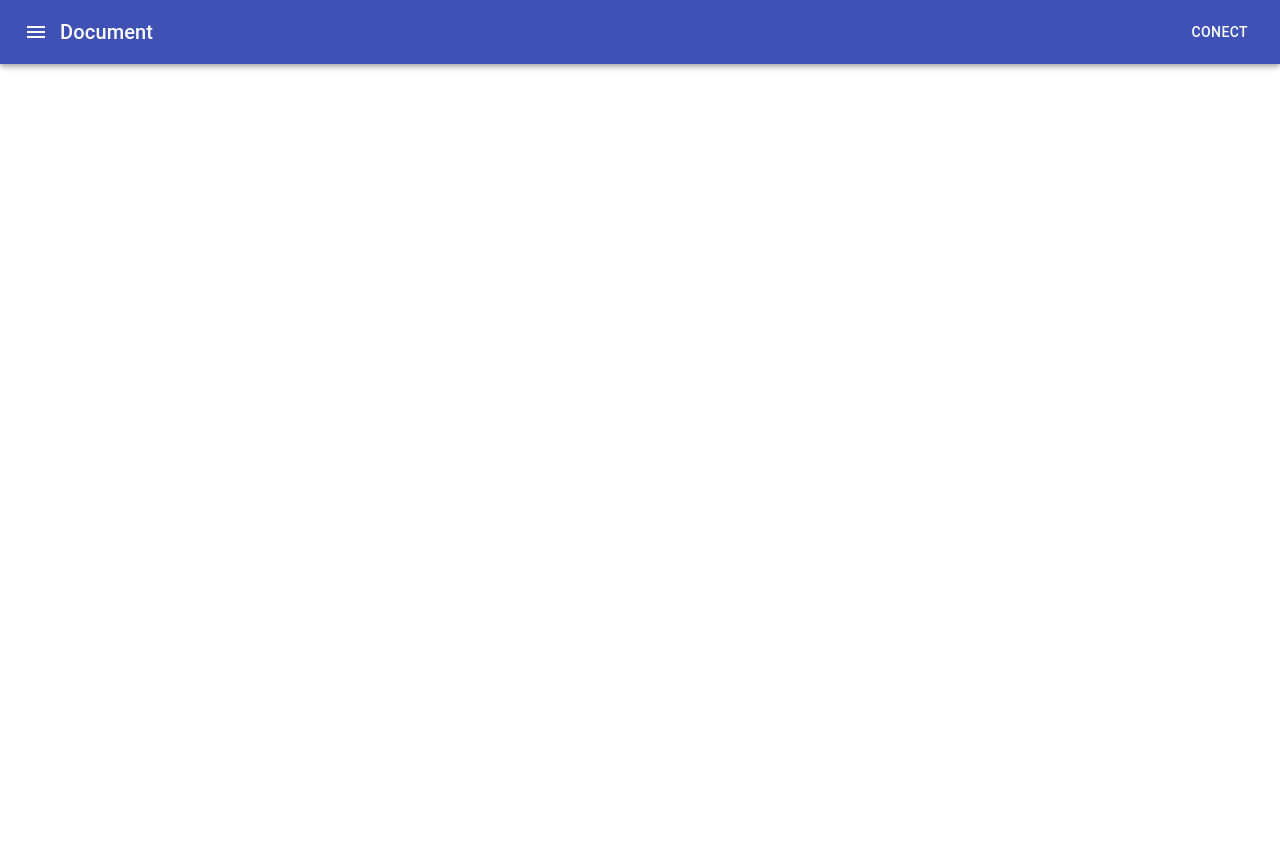
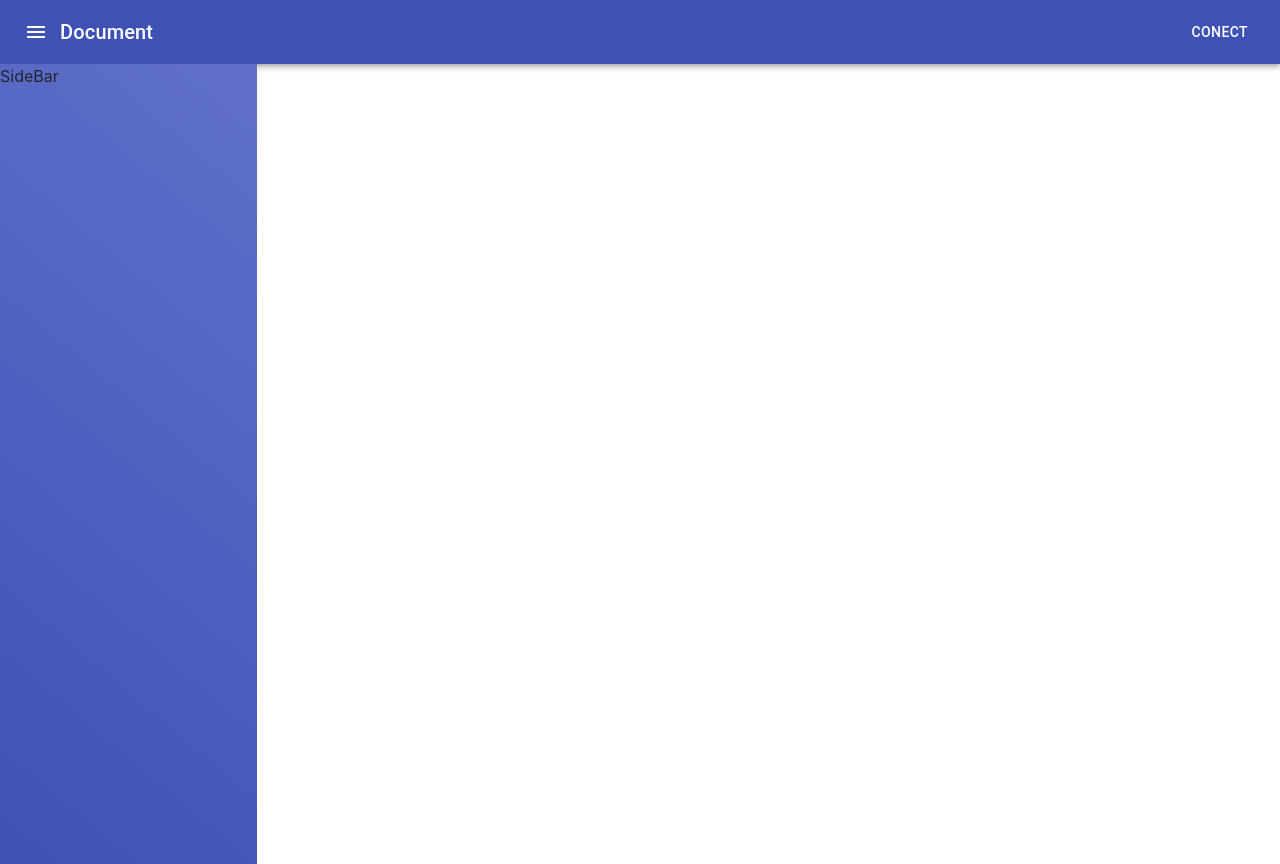
Before and after one commit to Electronic-Signatures-Industries/documentos-tokenizable, a React (Create React App) app in the folder app/: page / in a window 1280 px wide. Before the commit the page ends 800 px from the top, so only its background shows below. Built offline with nearby package versions, Linux system fonts and the light colour scheme.

Commit message:
Adding sidebar

```diff
--- /dev/null
+++ b/app/src/components/SideBar/SideBar.jsx
@@ -0,0 +1,11 @@
+import React from 'react';
+
+import './sideBar.scss';
+
+const SideBar = () => {
+	return (
+		<div className="container-sidebar">SideBar</div>
+	)
+}
+
+export default SideBar;
--- /dev/null
+++ b/app/src/components/SideBar/sideBar.scss
@@ -0,0 +1,5 @@
+.container-sidebar {
+    background: linear-gradient(40deg, #3f51b5,#6070ca);
+    height: 100vh;
+    width: 257px;
+}
--- a/app/src/containers/Layout/Layout.jsx
+++ b/app/src/containers/Layout/Layout.jsx
@@ -1,14 +1,21 @@
 import React from 'react'
 import PropTypes from 'prop-types';
-import {Container } from 'reactstrap';
+import {Container, Row, Col } from 'reactstrap';
+
 
 import Header from '../../components/Header/Header';
+import SideBar from '../../components/SideBar/SideBar';
 import './layout.scss';
 
 const Layout = ({children}) => {
 	return (
 		<div >
 			<Header />
+			<Row className="row-layout">
+				<Col md="2">
+					<SideBar />
+				</Col>
+				<Col md="8">
 					<main>
 						<Container>
 							{children}
@@ -18,6 +25,9 @@ const Layout = ({children}) => {
 						<Container>
 						</Container>
 					</div>
+				</Col>
+			</Row>
+
 		</div>
 	)
 }
--- a/app/src/containers/Layout/layout.scss
+++ b/app/src/containers/Layout/layout.scss
@@ -0,0 +1,3 @@
+.row-layout {
+    margin-right: 0px;
+}
--- a/app/src/index.css
+++ b/app/src/index.css
@@ -5,6 +5,7 @@
     sans-serif;
   -webkit-font-smoothing: antialiased;
   -moz-osx-font-smoothing: grayscale;
+  overflow-y: hidden;
 }
 
 code {
```
Lines whose indentation alone changed are shown as unchanged.
